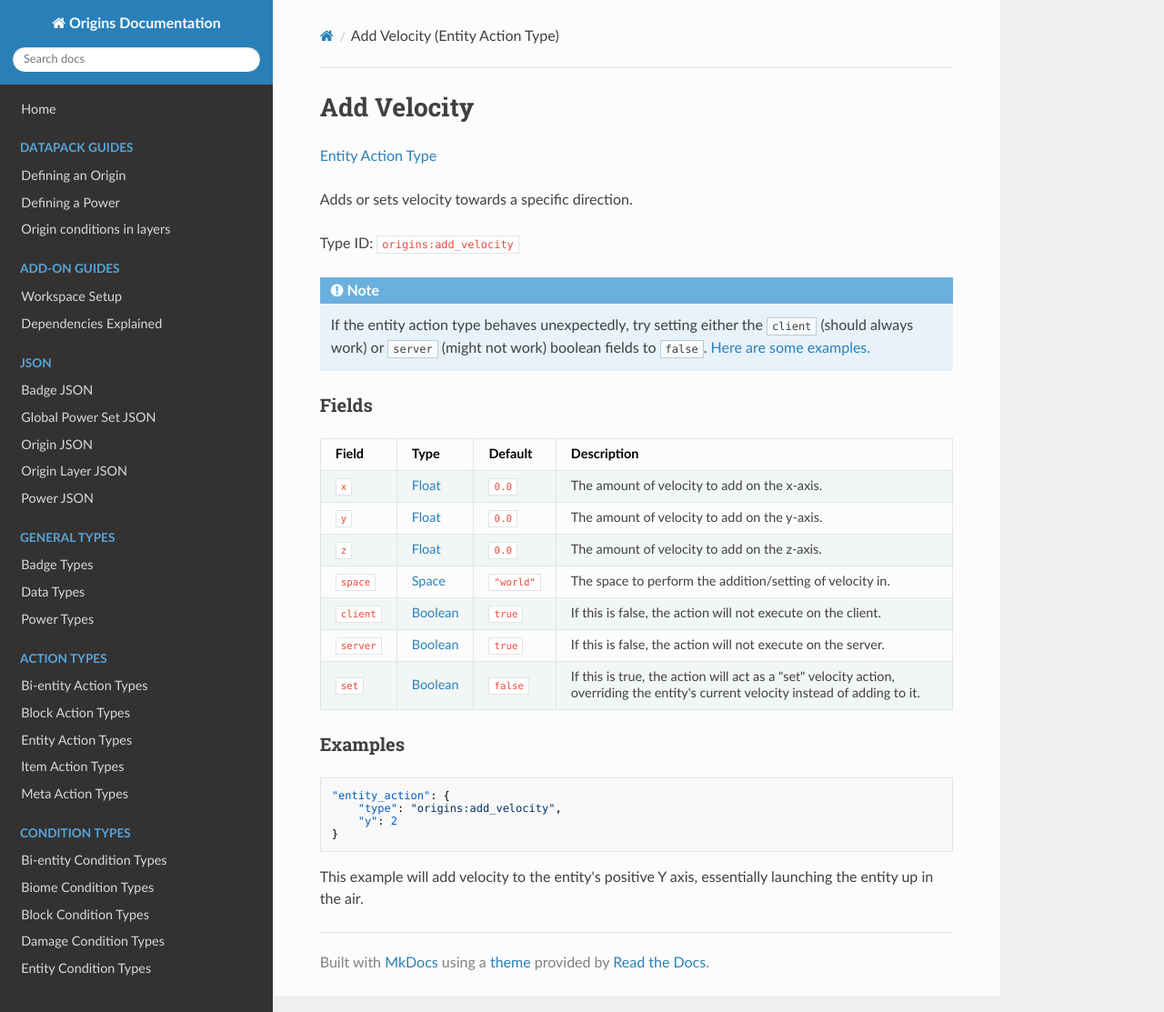
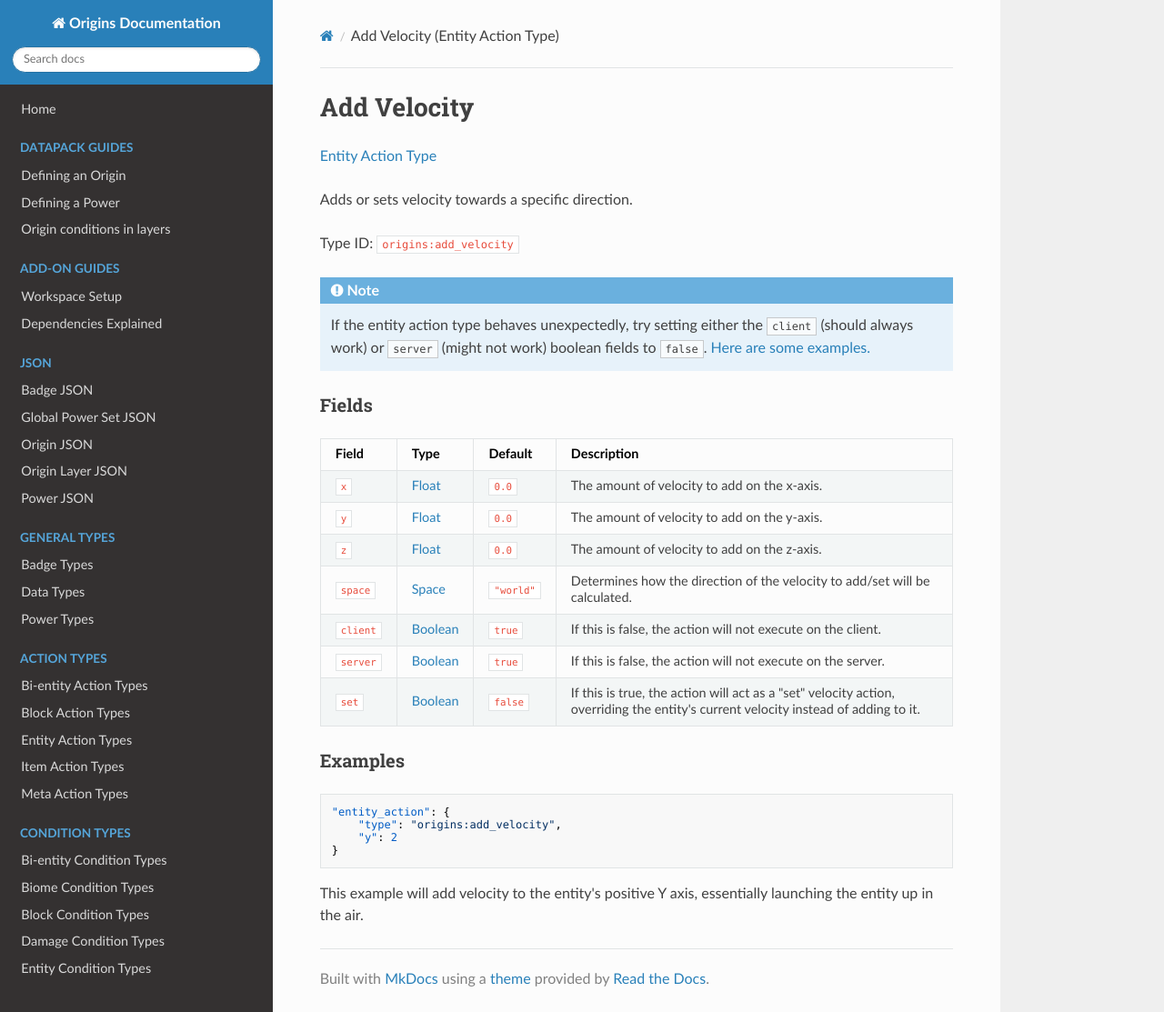
Before and after one commit to apace100/origins-docs, an MkDocs documentation site: the page built from docs/types/entity_action_types/add_velocity.md, in a window 1280 px wide and 1113 px high. Shown: the whole window at 91% size. Built offline with MkDocs 1.6.1, drawn with Linux system fonts in a browser that asks for light colours; nearby versions of some CDN libraries.

Commit message:
Updated `add_velocity` (Entity Action Type) * Changed the description for the `space` field

```diff
--- a/docs/types/entity_action_types/add_velocity.md
+++ b/docs/types/entity_action_types/add_velocity.md
@@ -23,7 +23,7 @@ Field  | Type | Default | Description
 `x` | [Float](../data_types/float.md) | `0.0` | The amount of velocity to add on the x-axis.
 `y` | [Float](../data_types/float.md) | `0.0` | The amount of velocity to add on the y-axis.
 `z` | [Float](../data_types/float.md) | `0.0` | The amount of velocity to add on the z-axis.
-`space` | [Space](../data_types/space.md) | `"world"` | The space to perform the addition/setting of velocity in.
+`space` | [Space](../data_types/space.md) | `"world"` | Determines how the direction of the velocity to add/set will be calculated.
 `client` | [Boolean](../data_types/boolean.md) | `true` | If this is false, the action will not execute on the client.
 `server` | [Boolean](../data_types/boolean.md) | `true` | If this is false, the action will not execute on the server.
 `set` | [Boolean](../data_types/boolean.md) | `false` | If this is true, the action will act as a "set" velocity action, overriding the entity's current velocity instead of adding to it.
```
